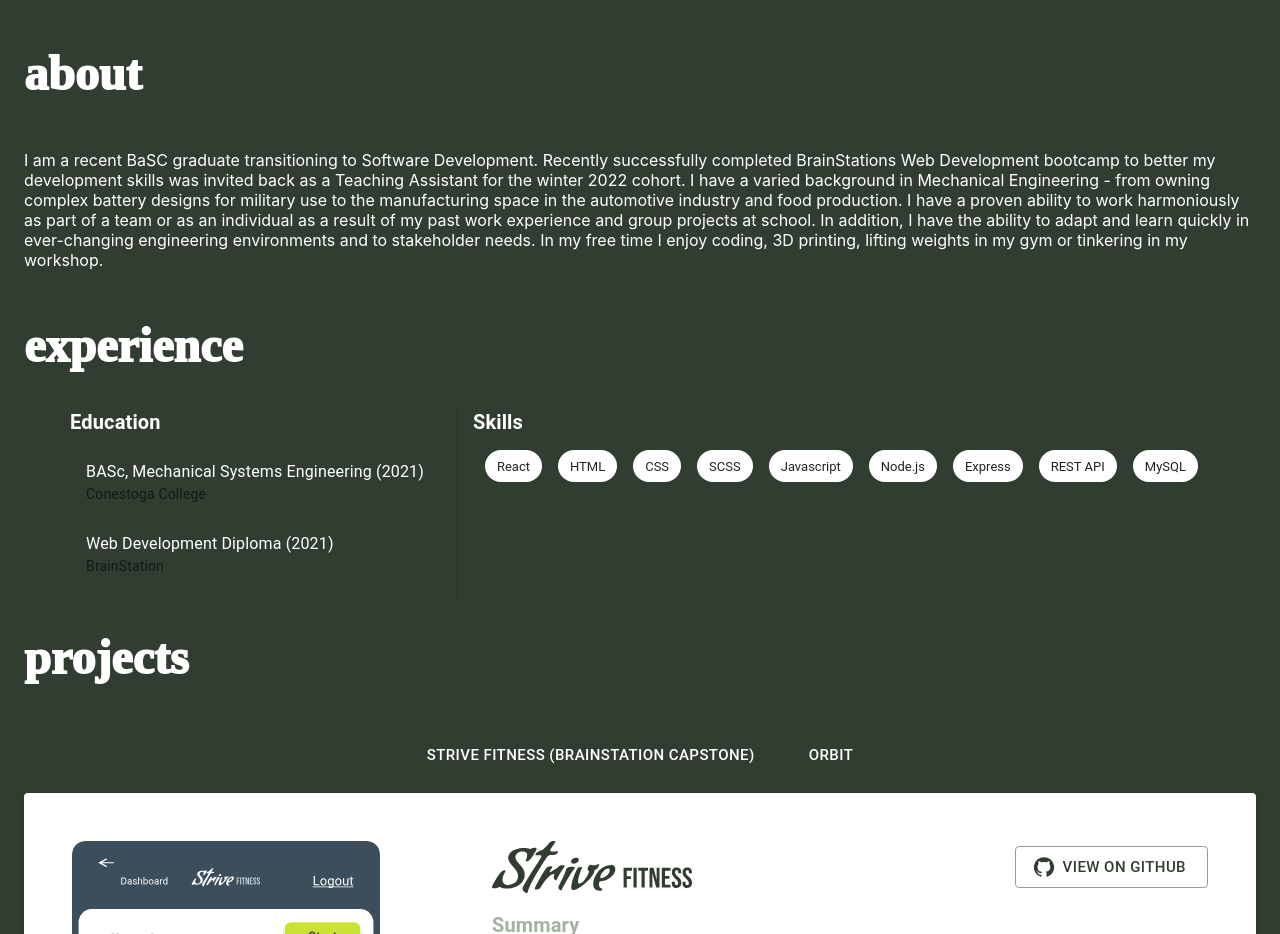
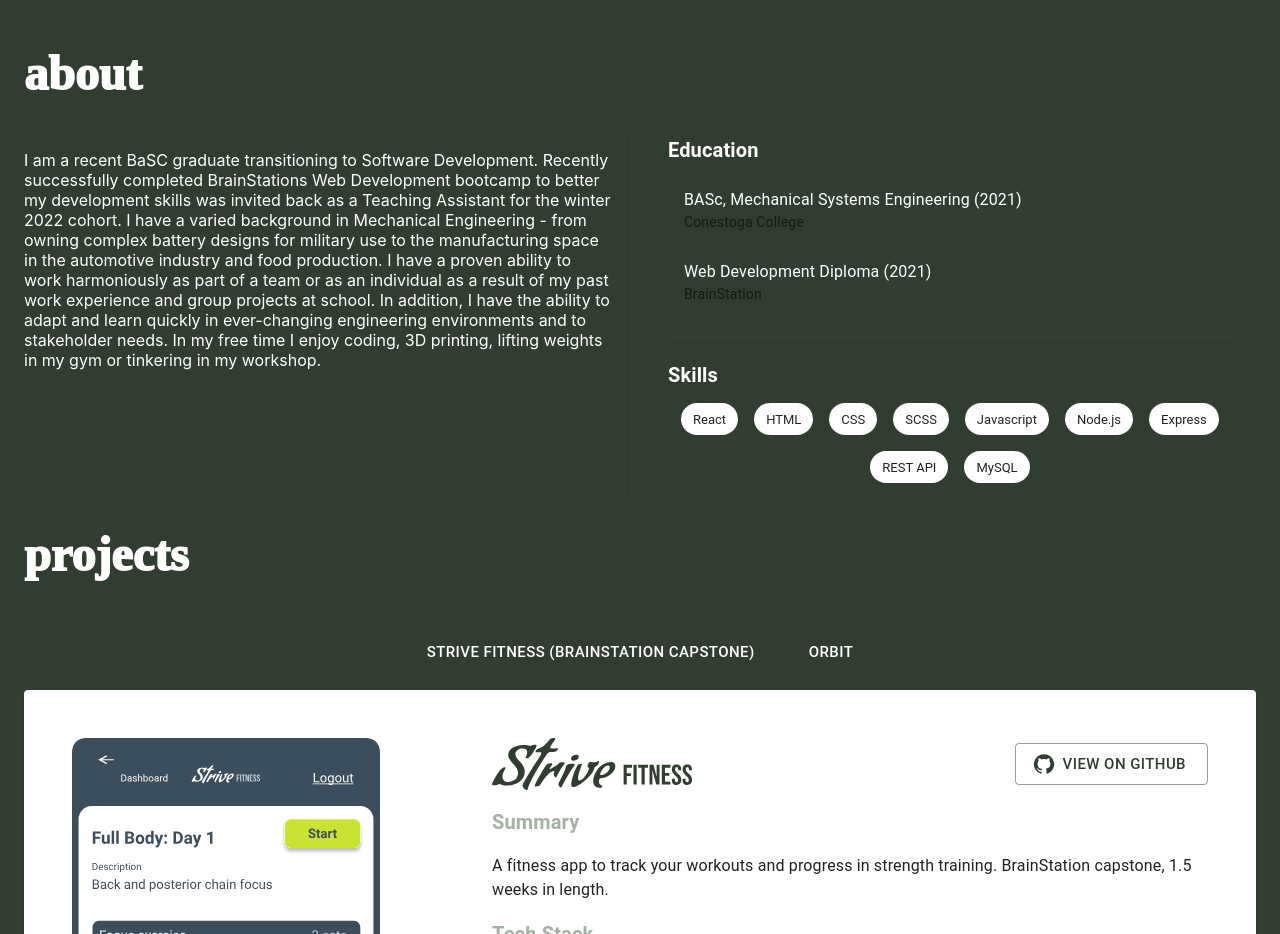
Before and after one commit to BenWanless/PersonalSite, a React (Create React App) app: page / in a window 1280 px wide. Shown: the part 860-1794 px from the top of the page. Built offline with nearby package versions, Linux system fonts and the light colour scheme.

Commit message:
Moved Experience to the about section for better flow

```diff
--- a/src/App.js
+++ b/src/App.js
@@ -1,7 +1,6 @@
 import NavBar from "./Components/NavBar";
 import Banner from "./Components/Banner";
 import About from "./Components/About";
-import Experience from "./Components/Experience";
 import Projects from "./Components/Projects";
 import Contact from "./Components/Contact";
 import { ThemeProvider, createTheme, Box } from "@mui/material";
@@ -43,7 +42,6 @@
         <NavBar />
         <Banner />
         <About />
-        <Experience />
         <Projects />
         <Contact />
       </Box>
--- a/src/Components/About.jsx
+++ b/src/Components/About.jsx
@@ -1,13 +1,20 @@
 import React from "react";
-import { Box, Typography, Container } from "@mui/material";
+import Experience from "./Experience";
+import { Box, Typography, Container, Stack, Divider } from "@mui/material";
 
 function About() {
   return (
-      <Container maxWidth="xl" id="about">
-        <Box sx={{}}>
-          <Typography variant="h3">about</Typography>
-        </Box>
-        <Box sx={{ padding: "1rem 0" }}>
+    <Container maxWidth="xl" id="about">
+      <Box sx={{}}>
+        <Typography variant="h3">about</Typography>
+      </Box>
+      <Stack
+        direction={{ xs: "column", sm: "row" }}
+        divider={<Divider orientation="vertical" flexItem />}
+        spacing={2}
+        sx={{ justifyContent: "center" }}
+      >
+        <Box sx={{ padding: "1rem 0", width: "100%" }}>
           <Typography variant="p">
             I am a recent BaSC graduate transitioning to Software Development.
             Recently successfully completed BrainStations Web Development
@@ -24,8 +31,9 @@
             or tinkering in my workshop.
           </Typography>
         </Box>
-      </Container>
-
+        <Experience />
+      </Stack>
+    </Container>
   );
 }
 
--- a/src/Components/Experience.jsx
+++ b/src/Components/Experience.jsx
@@ -6,10 +6,10 @@
 function Experience() {
   return (
     <Container maxWidth="xl" id="experience">
-      <Typography variant="h3">experience</Typography>
+      {/* <Typography variant="h3">experience</Typography> */}
       <Stack
-         direction={{ xs: "column", sm: "row" }}
-        divider={<Divider orientation="vertical" flexItem />}
+         direction={{ xs: "column",}}
+        divider={<Divider orientation="horizonal" flexItem />}
         spacing={2}
         sx={{ justifyContent:"center"}}
       >
```
Also changed, not shown: public/logos/Orbit__Logo.svg.
